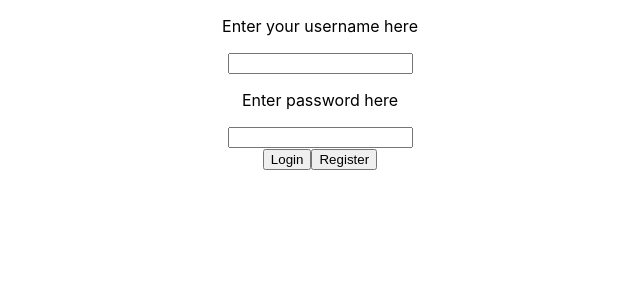
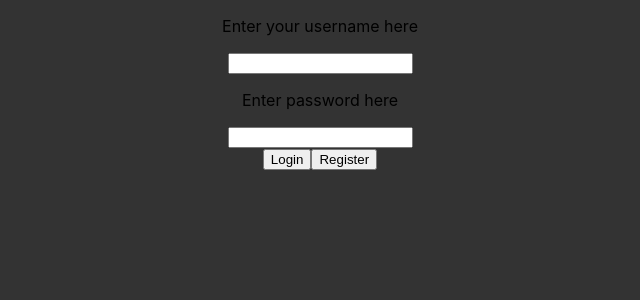
Before and after one commit to swoop21445/Enterprise_web_systems, a React (Create React App) app in the folder node-server-aws/aws-react/: page / in a window 1280 px wide. Shown: the top 300 px of the page, without its empty margins (320-960 px from the left). Built offline with nearby package versions, Linux system fonts and the light colour scheme.

Commit message:
started css  moved pie.json created register page

```diff
--- a/node-server-aws/aws-react/src/index.css
+++ b/node-server-aws/aws-react/src/index.css
@@ -5,6 +5,7 @@ body {
     sans-serif;
   -webkit-font-smoothing: antialiased;
   -moz-osx-font-smoothing: grayscale;
+  background-color: #333333 ;
 }
 
 code {
```
